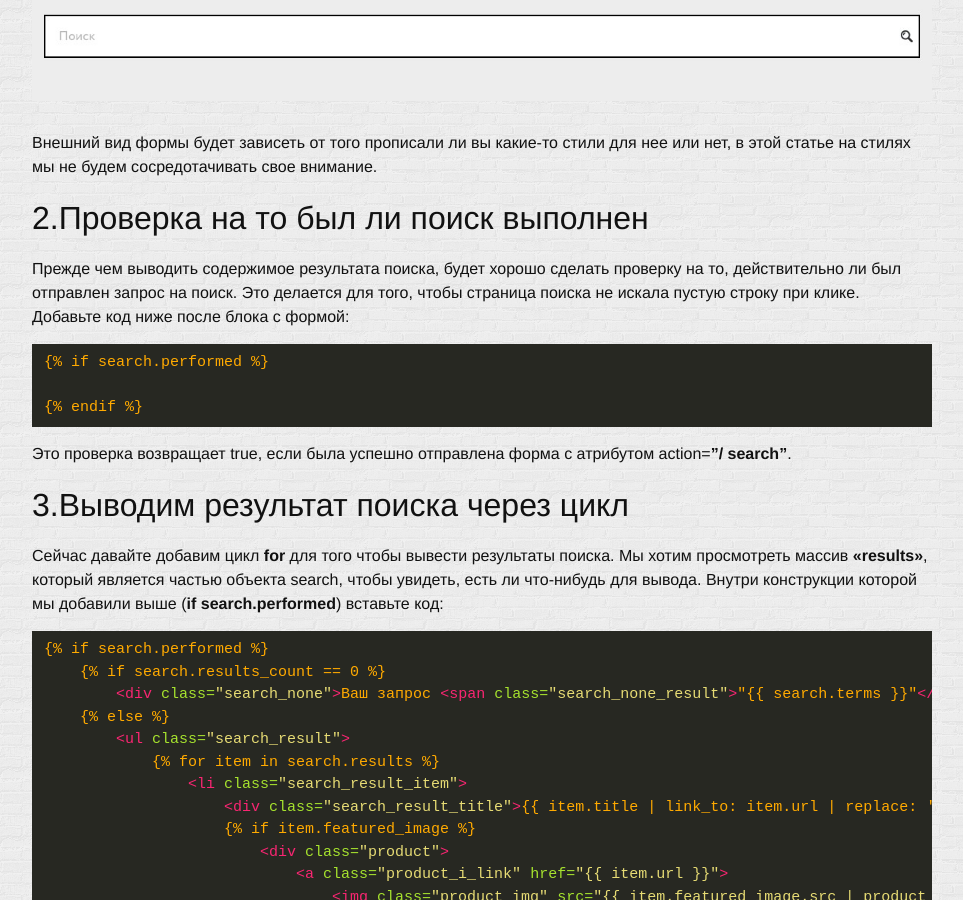
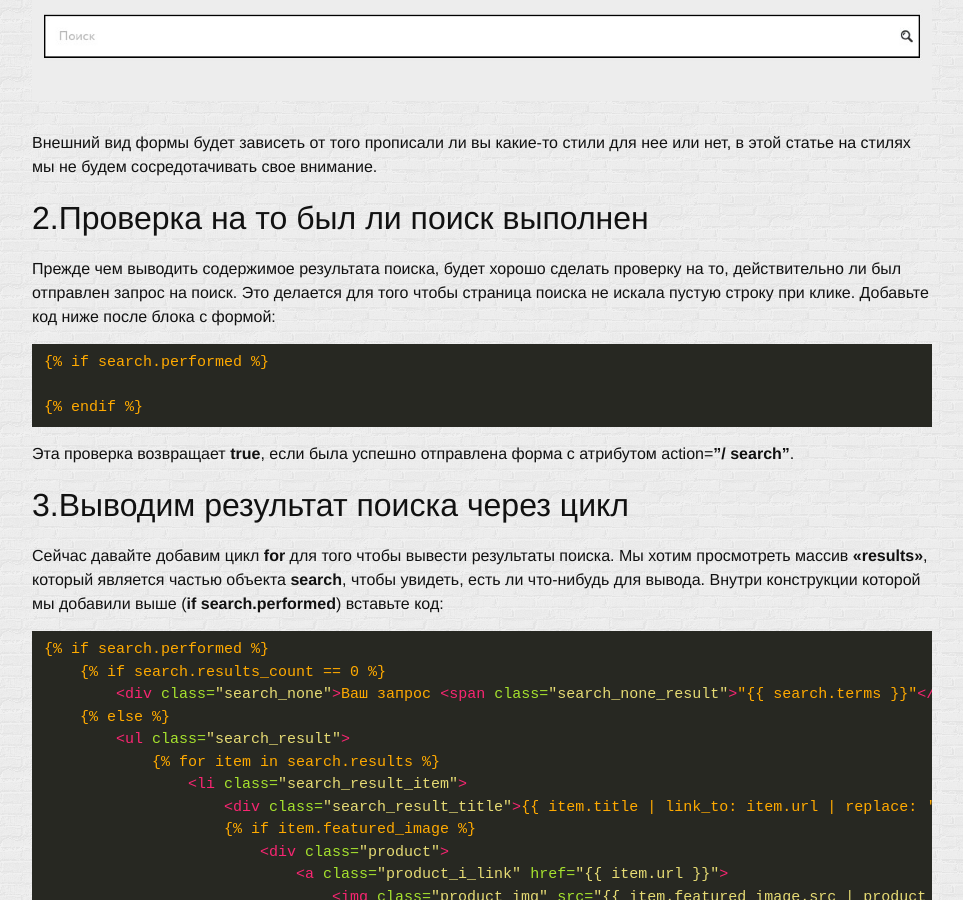
Before and after one commit to glivera-team/glivera-team.github.io, a Jekyll site: the page built from _posts/2018-04-26-shopify-search.markdown, in a window 1280 px wide and 900 px high, scrolled down 1279 px. Shown: the whole window, without its empty margins (158-1121 px from the left). Built offline with Jekyll 4.4.1, drawn with Linux system fonts in a browser that asks for light colours; comment, search, counter and statistics services are not loaded; some of the changed text lies outside the part shown.

Commit message:
modified article

```diff
--- a/_posts/2018-04-26-shopify-search.markdown
+++ b/_posts/2018-04-26-shopify-search.markdown
@@ -37,7 +37,7 @@ autor:  glivera-team
 
 ## 2.Проверка на то был ли поиск выполнен
 
-Прежде чем выводить содержимое результата поиска, будет хорошо сделать проверку на то, действительно ли был отправлен запрос на поиск. Это делается для того, чтобы страница поиска не искала пустую строку при клике. Добавьте код ниже после блока с формой:
+Прежде чем выводить содержимое результата поиска, будет хорошо сделать проверку на то, действительно ли был отправлен запрос на поиск. Это делается для того чтобы страница поиска не искала пустую строку при клике. Добавьте код ниже после блока с формой:
 
 {% highlight html %}
 {% raw  %}
@@ -47,11 +47,11 @@ autor:  glivera-team
 {% endraw %}
 {% endhighlight %}
 
-Это проверка возвращает true, если была успешно отправлена форма с атрибутом action=<b>"/ search"</b>.
+Эта проверка возвращает <b>true</b>, если была успешно отправлена форма с атрибутом action=<b>"/ search"</b>.
 
 ## 3.Выводим результат поиска через цикл
 
-Сейчас давайте добавим цикл <b>for</b> для того чтобы вывести результаты поиска. Мы хотим просмотреть массив <b>«results»</b>, который является частью объекта search, чтобы увидеть, есть ли что-нибудь для вывода.
+Сейчас давайте добавим цикл <b>for</b> для того чтобы вывести результаты поиска. Мы хотим просмотреть массив <b>«results»</b>, который является частью объекта <b>search</b>, чтобы увидеть, есть ли что-нибудь для вывода.
 Внутри конструкции которой мы добавили выше (<b>if search.performed</b>) вставьте код:
 
 {% highlight html %}
```
Also changed, not shown: other parts of _posts/2018-04-26-shopify-search.markdown (+1 -1 lines).
